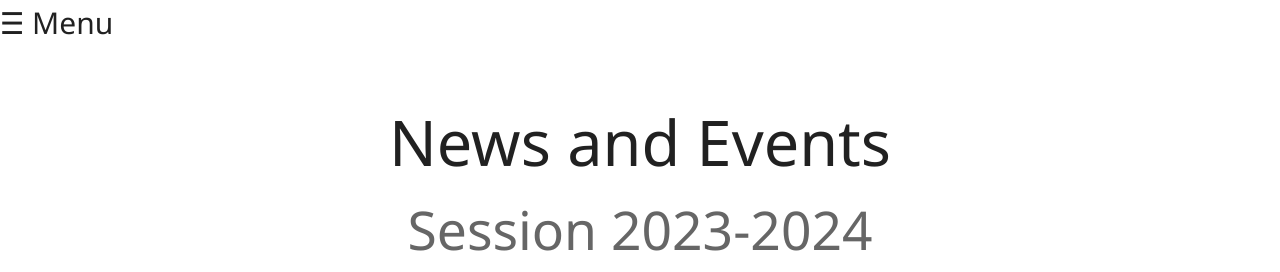
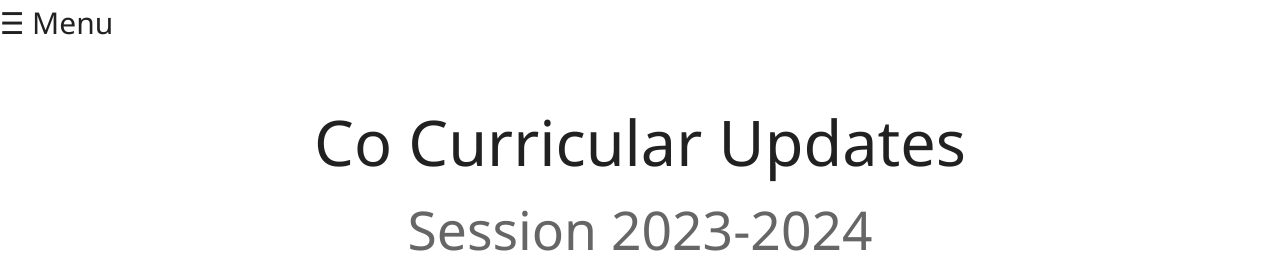
Before and after one commit to momerlk/cocurricular-panel, a plain HTML site: page news_and_events.html in a window 1280 px wide. Shown: the top 272 px of the page. Drawn offline with nearby package versions, Linux system fonts and the light colour scheme.

Commit message:
changed news and events to co curricular updates

```diff
--- a/news_and_events.html
+++ b/news_and_events.html
@@ -5,7 +5,7 @@
     <meta name="viewport" content="width=device-width, initial-scale=1.0">
     <link rel="stylesheet" href="styles.css">
     <link rel="stylesheet" href="https://cdnjs.cloudflare.com/ajax/libs/materialize/1.0.0/css/materialize.min.css">
-    <title>News and Events</title>
+    <title>Co Curricular Updates</title>
 </head>
 <body>
     <script src="nav.js"></script>
@@ -14,7 +14,7 @@
         <a href="javascript:void(0)" class="closebtn" onclick="closeNav()">&times;</a>
         <div class="overlay-content">
             <a href="index.html">Attendance</a>
-            <a href="news_and_events.html">News and Events</a>
+            <a href="news_and_events.html">Co Curricular Updates</a>
             <a href="activities.html">Activities</a>
             <a href="co_curricular_positions.html">Co Curricular Positions</a>
             <a href="co_curricular_applications.html">Co Curricular Applications</a>
@@ -25,7 +25,7 @@
     <span style="font-size:30px;cursor:pointer" onclick="openNav()">&#9776; Menu</span>
 
     <header>
-        <h1>News and Events</h1>
+        <h1>Co Curricular Updates</h1>
         <h2 class="subtitle">Session 2023-2024</h2>
     </header>
 
--- a/styles.css
+++ b/styles.css
@@ -149,7 +149,7 @@ h2.subtitle {
 /*  */
 
 
-/* Responsive Styles for News and Events Section */
+/* Responsive Styles for Co Curricular Updates Section */
 .news-container {
     display: flex;
     flex-wrap: wrap;
```
Also changed, not shown: activities.html (+1 -1 lines), co_curricular_applications.html (+1 -1 lines), co_curricular_positions.html (+1 -1 lines), index.html (+1 -1 lines).
